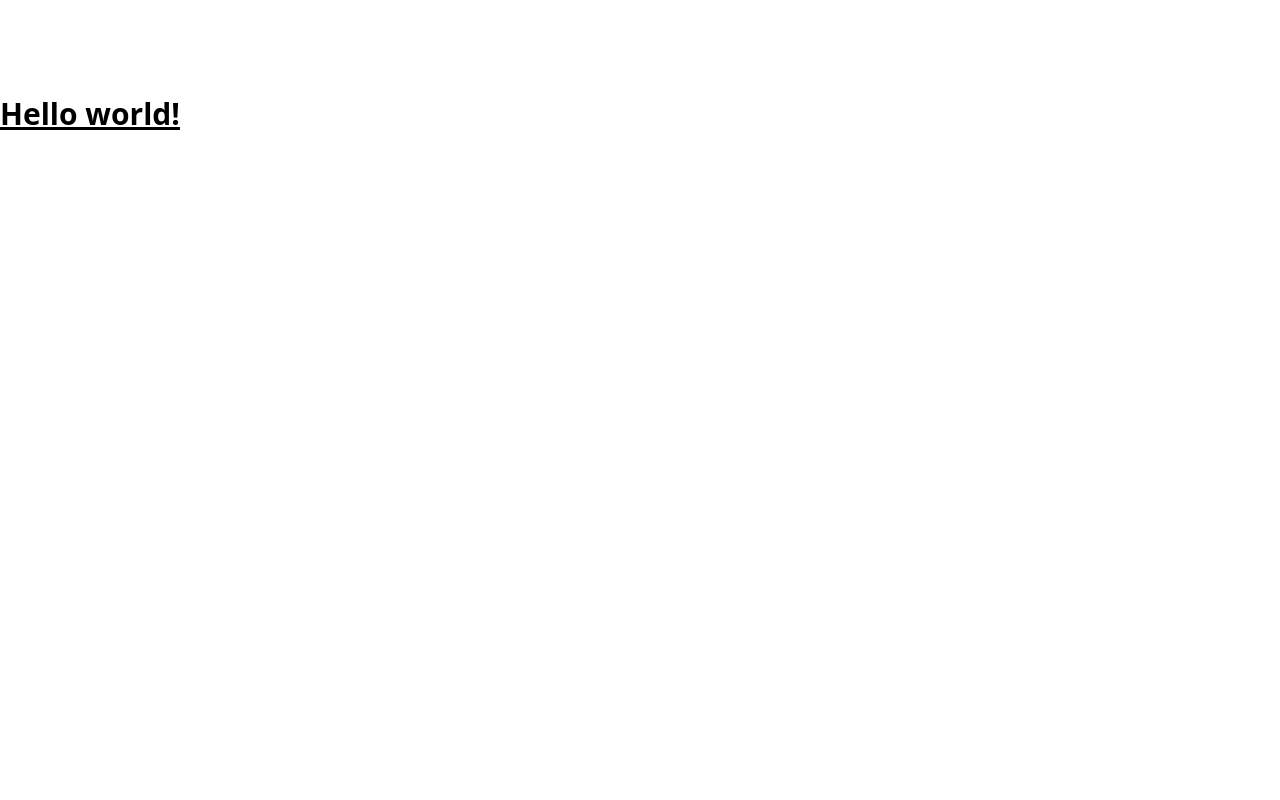
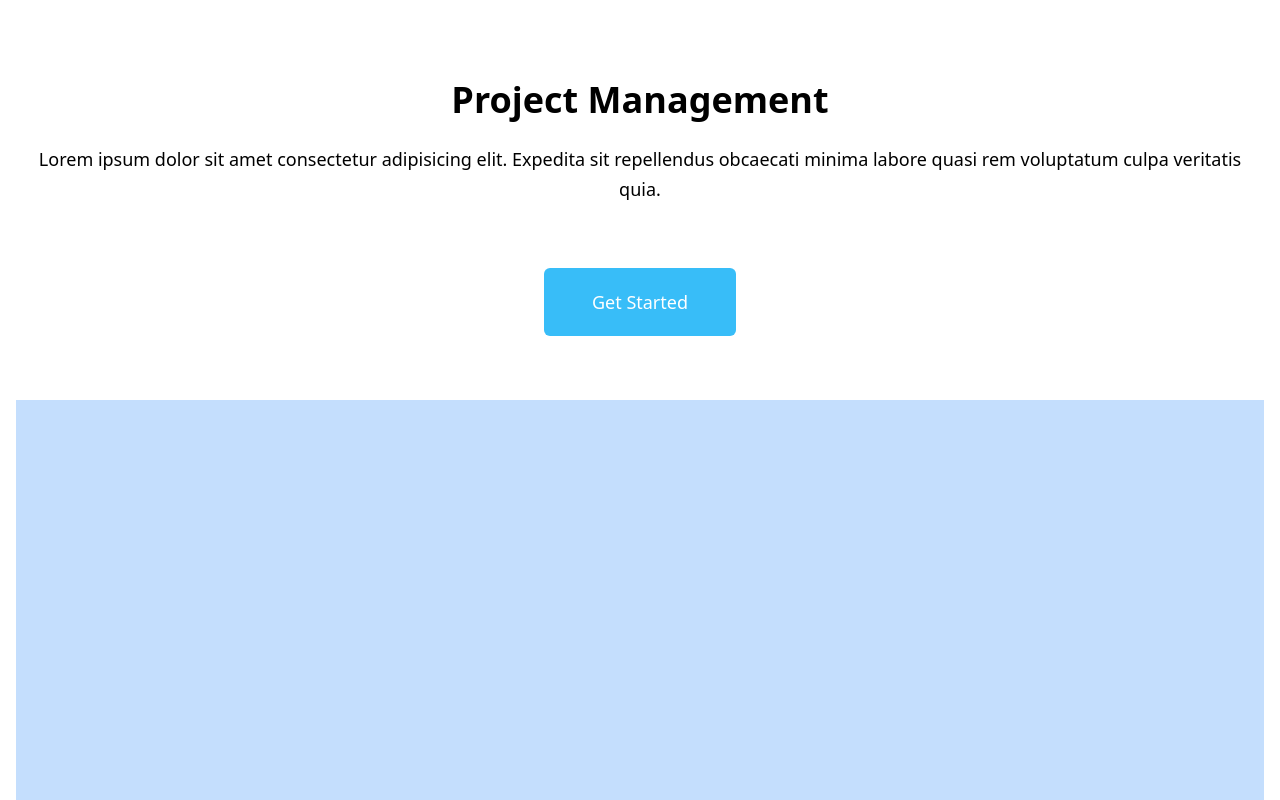
Before and after one commit to MartynasTrubila/3_Git_Tailwind, a website: page src/index.html in a window 1280 px wide. Shown: the top 800 px of the page. Drawn offline with nearby package versions, Linux system fonts and the light colour scheme; files that its build step writes are made by us from their sources.

Commit message:
button css

```diff
--- a/src/index.html
+++ b/src/index.html
@@ -6,6 +6,25 @@
     <link href="/dist/output.css" rel="stylesheet" />
   </head>
   <body>
-    <h1 class="text-3xl font-bold underline pt-24">Hello world!</h1>
+    <section class="pt-20 pb-24">
+      <div class="px-4 text-center">
+        <h2 class="text-4xl font-bold pb-6">Project Management</h2>
+        <p class="text-lg leading-[30px]">
+          Lorem ipsum dolor sit amet consectetur adipisicing elit. Expedita sit
+          repellendus obcaecati minima labore quasi rem voluptatum culpa
+          veritatis quia.
+        </p>
+        <button
+          class="my-16 px-10 py-5 text-lg font-normal bg-sky-400 rounded-md w-48 h-18 text-white"
+        >
+          Get Started
+        </button>
+        <img
+          src="img/Image-container.png"
+          alt="blue screen"
+          class="block w-full"
+        />
+      </div>
+    </section>
   </body>
 </html>
```
Also changed, not shown: readme.md, src/img/Image-container.png (added).
